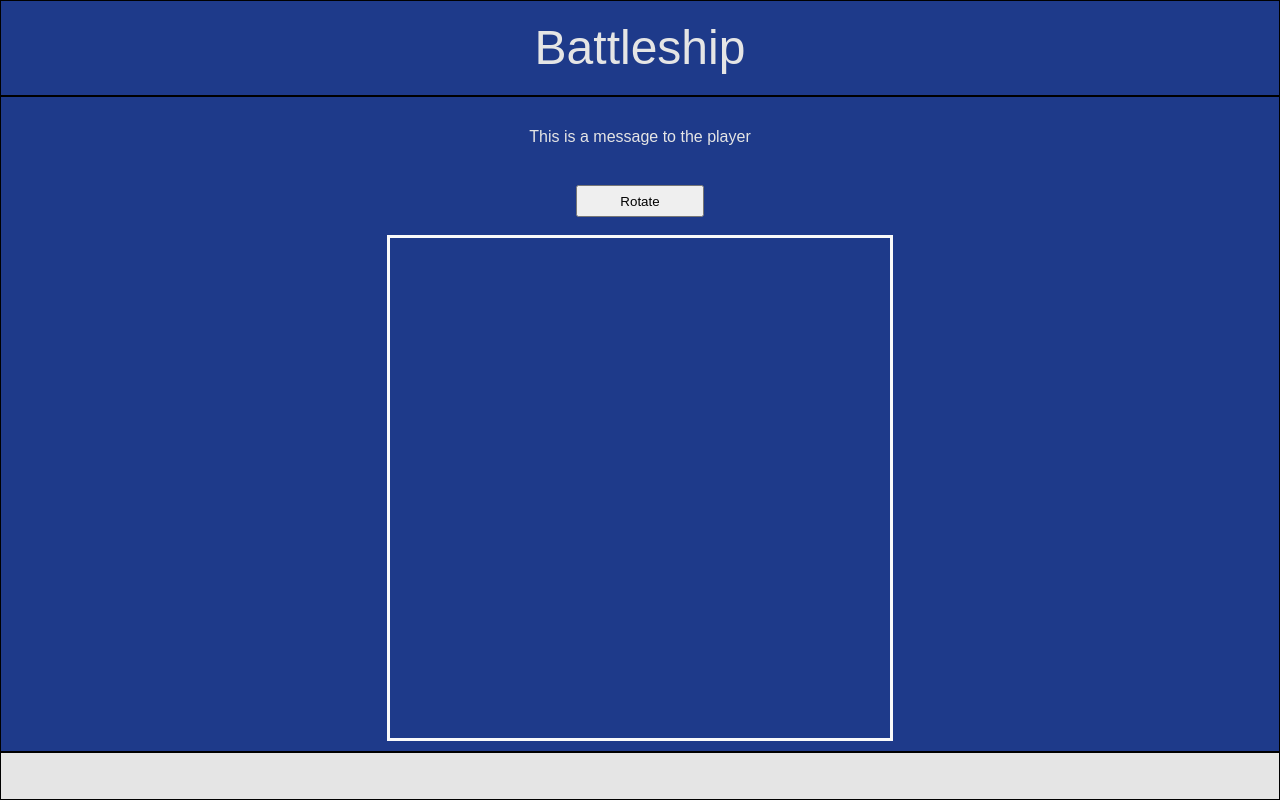
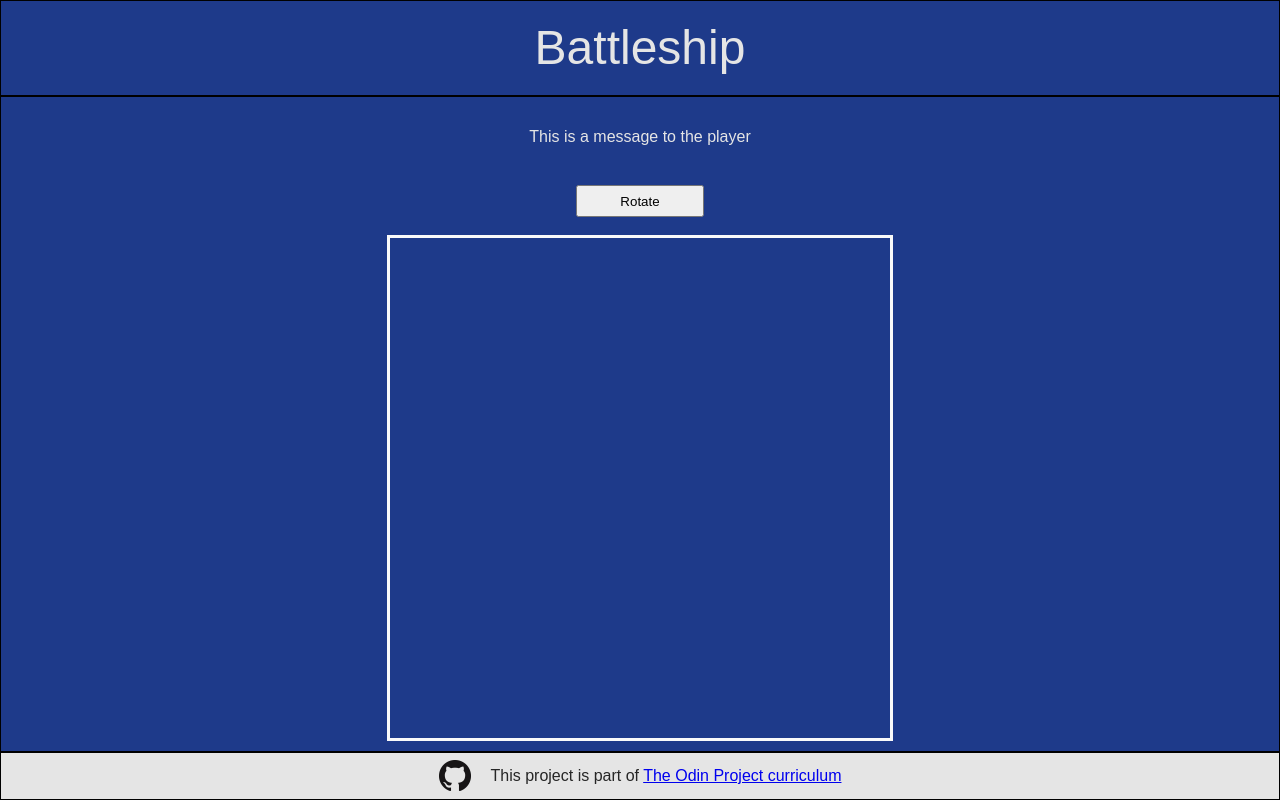
Before and after one commit to jasondewese/odin-battleship, a website built with webpack: page dist/index.html in a window 1280 px wide. Built offline with Linux system fonts and the light colour scheme.

Commit message:
Style footer

```diff
--- a/src/style.css
+++ b/src/style.css
@@ -63,5 +63,20 @@ main {
 footer {
     border: 1px solid black;
     background-color: #e5e5e5;
+    display: flex;
+    align-items: center;
+    justify-content: center;
+}
+
+.project-links {
+    color: #262626;
+    display: flex;
+    justify-content: center;
+    align-items: center;
+    gap: 20px;
+}
+
+.git-logo {
+    width: 32px;
 }
 /*End Footer style*/
```
Also changed, not shown: dist/bundle.js, dist/images/GitHub-Mark-64px.png (added), dist/index.html.
